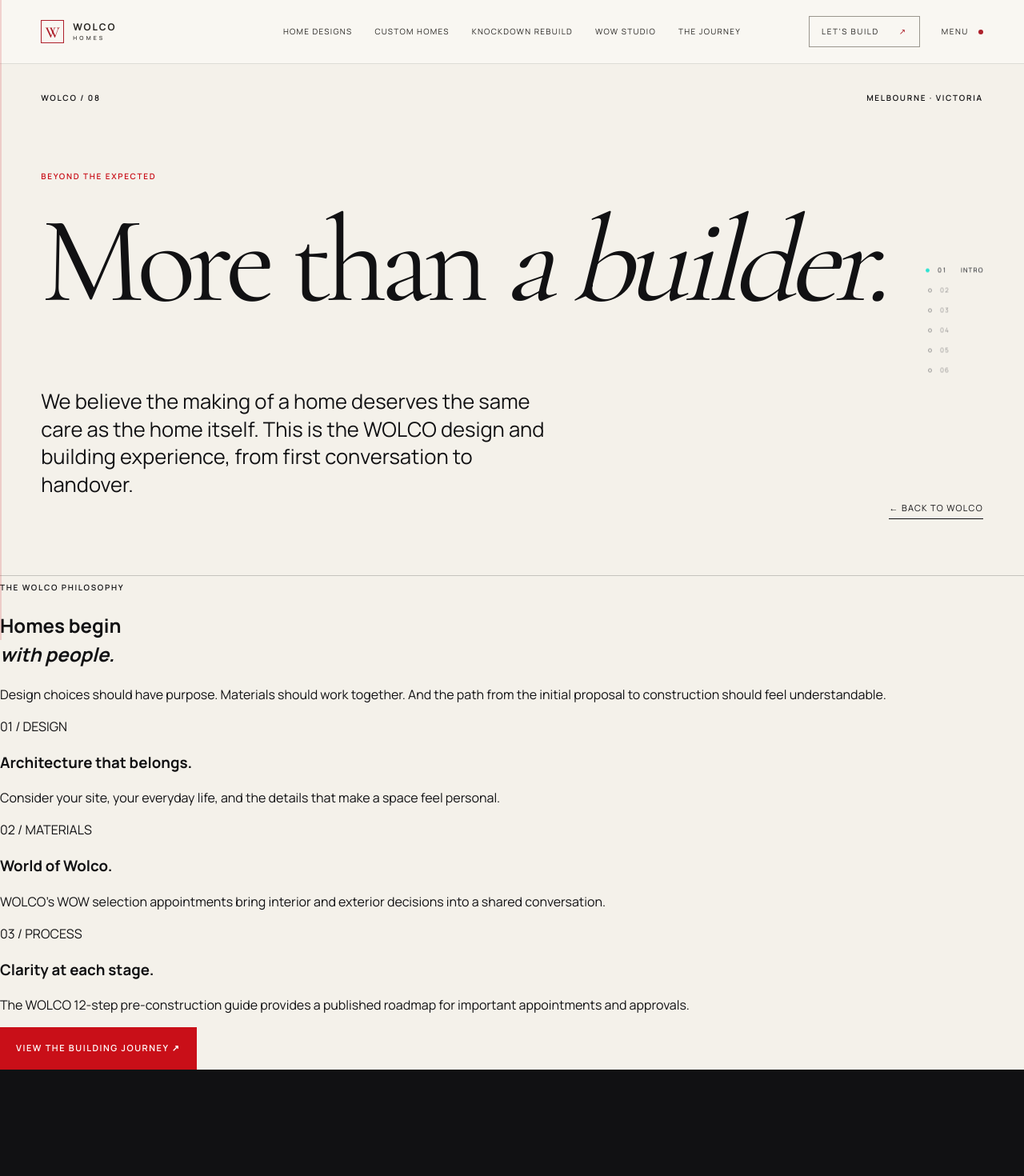
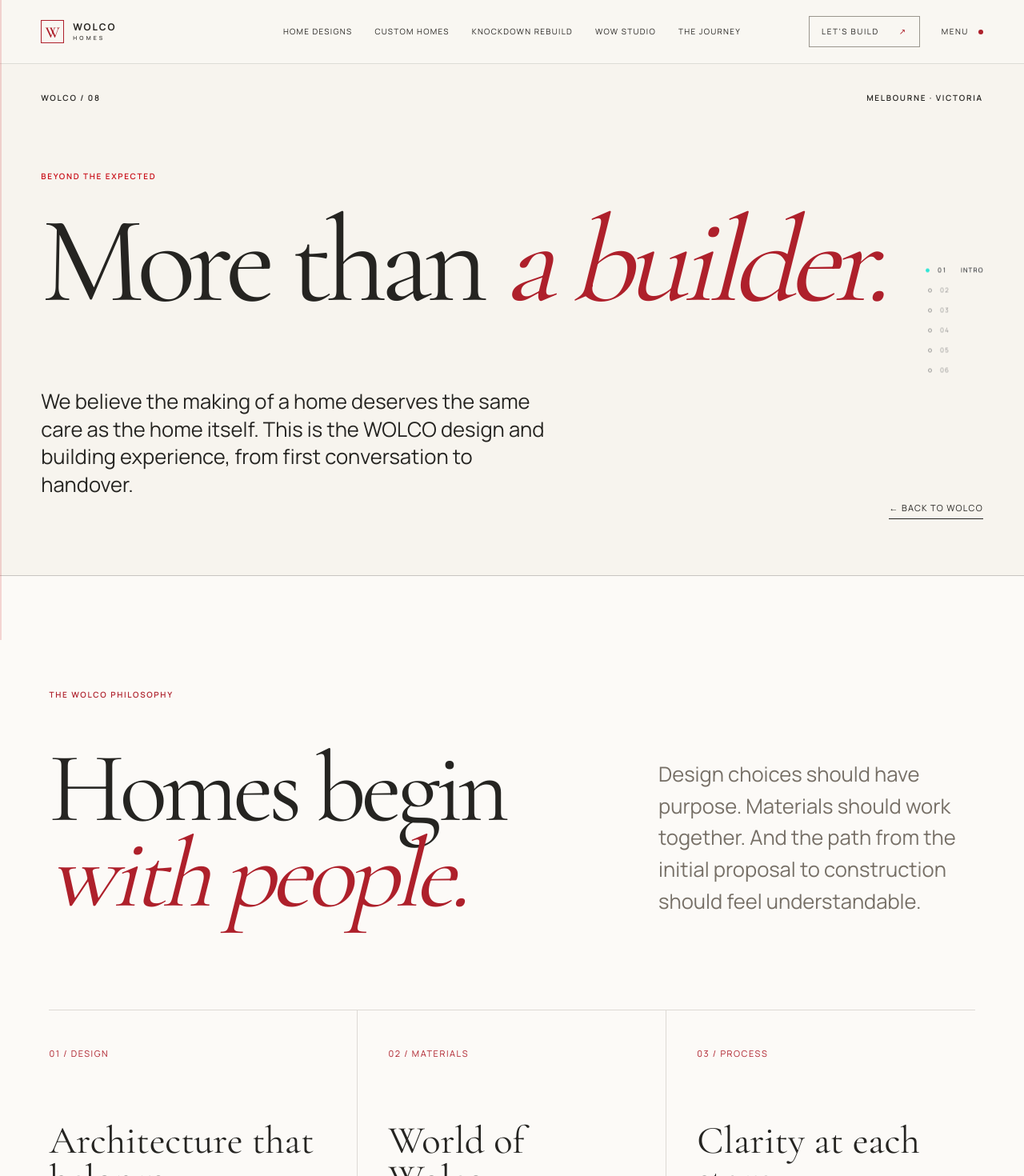
Before and after one commit to kloudocean-kodex/wolco-rebirth, a Next.js app: page /about in a window 1280 px wide. Shown: the top 1470 px of the page at 80% size. Built offline with nearby package versions, Linux system fonts and the light colour scheme.

Commit message:
style: finish warm editorial page system for custom homes, house-and-land and WOLCO story

```diff
--- a/app/warm-rebirth.css
+++ b/app/warm-rebirth.css
@@ -248,3 +248,34 @@
  .w-contact-grid h2{font-size:clamp(73px,13vw,110px)}
 }
 @media(prefers-reduced-motion:reduce){.w-home *{scroll-behavior:auto!important;animation-duration:.01ms!important;transition-duration:.01ms!important}}
+
+/* Complete-service pages: aligned with the warm editorial system. */
+.builder-route{background:var(--w-paper);color:var(--w-ink)}
+.builder-route-head{background:var(--w-paper)}
+.builder-route-title{font-weight:400;color:var(--w-ink)}
+.builder-route-title em{color:var(--w-red)}
+.route-end{background:#e8e0d6;color:var(--w-ink)}
+.route-end h2 em{color:var(--w-red)}
+.route-button{background:var(--w-red)}
+.w-subsection{padding:clamp(100px,11vw,185px) var(--w-edge);background:var(--w-white)}
+.w-subsection-head{display:grid;grid-template-columns:1.25fr .75fr;gap:22px 8vw;margin-bottom:clamp(75px,9vw,135px)}
+.w-subsection-head>.micro{grid-column:1/-1;color:var(--w-red)}
+.w-subsection-head h2{font:400 clamp(70px,9.7vw,158px)/.86 var(--w-serif);letter-spacing:-.05em;margin:35px 0 0}
+.w-subsection-head h2 em{color:var(--w-red)}
+.w-subsection-head p{font-size:clamp(18px,2vw,27px);line-height:1.55;align-self:end;color:var(--w-muted);max-width:470px;margin:0}
+.w-subsection-grid{display:grid;grid-template-columns:repeat(3,minmax(0,1fr));border-top:1px solid #3b322729;margin-bottom:65px}
+.w-subsection-grid article{border-right:1px solid #3b322729;border-bottom:1px solid #3b322729;padding:40px clamp(15px,3vw,50px) 50px 0}
+.w-subsection-grid article+article{padding-left:clamp(15px,3vw,50px)}
+.w-subsection-grid article:last-child{border-right:0}
+.w-subsection-grid article span{font-size:11px;letter-spacing:.14em;color:var(--w-red)}
+.w-subsection-grid article h3{font:400 clamp(35px,3.8vw,68px)/1 var(--w-serif);margin:75px 0 25px}
+.w-subsection-grid article p,.w-subsection-action p{font-size:16px;line-height:1.75;color:var(--w-muted)}
+.w-subsection-action{display:flex;align-items:center;justify-content:space-between;gap:40px;flex-wrap:wrap}
+.w-subsection-action p{max-width:560px;margin:0}
+@media(max-width:800px){
+ .w-subsection-head{grid-template-columns:1fr}
+ .w-subsection-head p{margin-top:15px;max-width:560px}
+ .w-subsection-grid{grid-template-columns:1fr}
+ .w-subsection-grid article,.w-subsection-grid article+article{padding:30px 0 45px;border-right:0}
+ .w-subsection-grid article h3{margin:35px 0 20px}
+}
```
